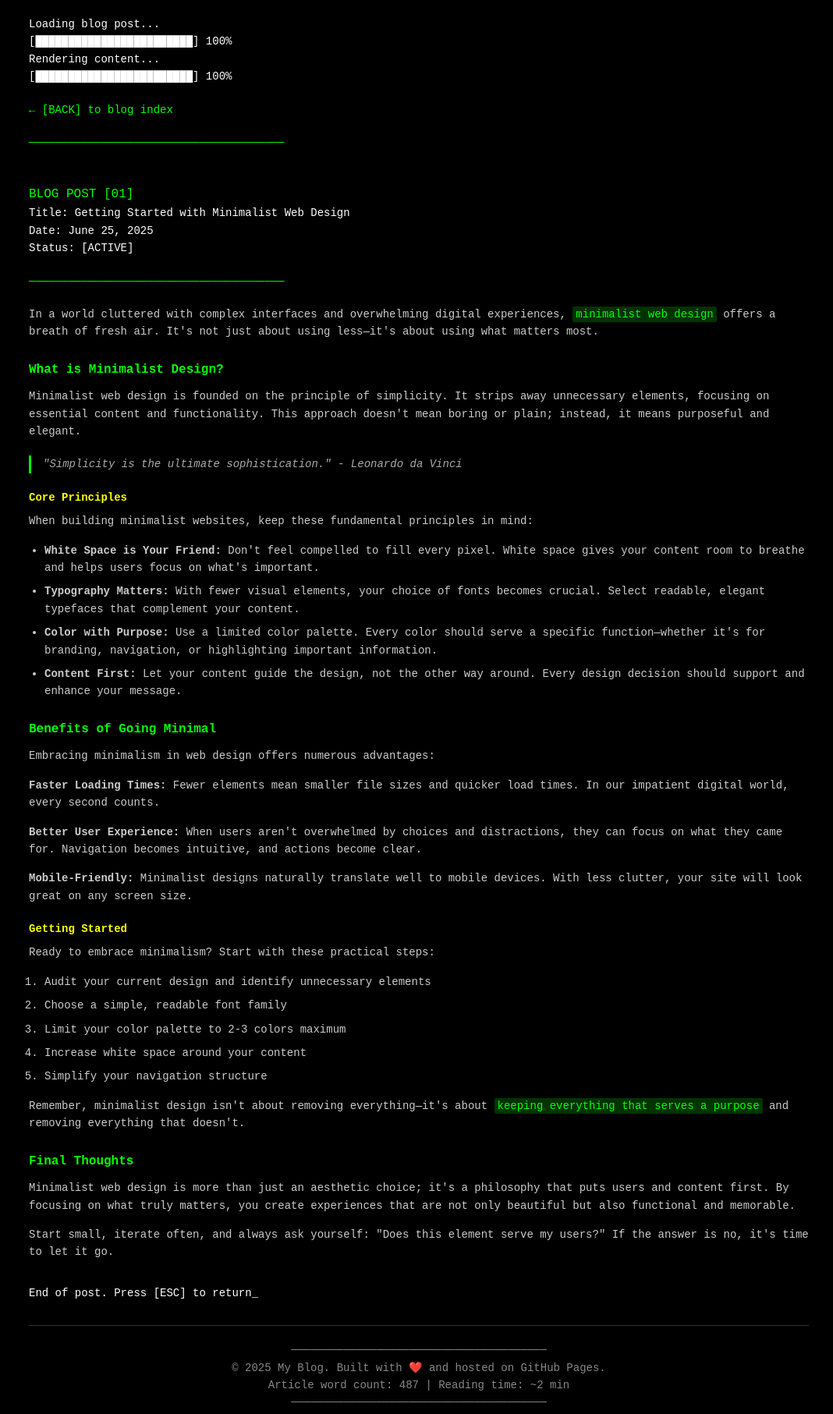
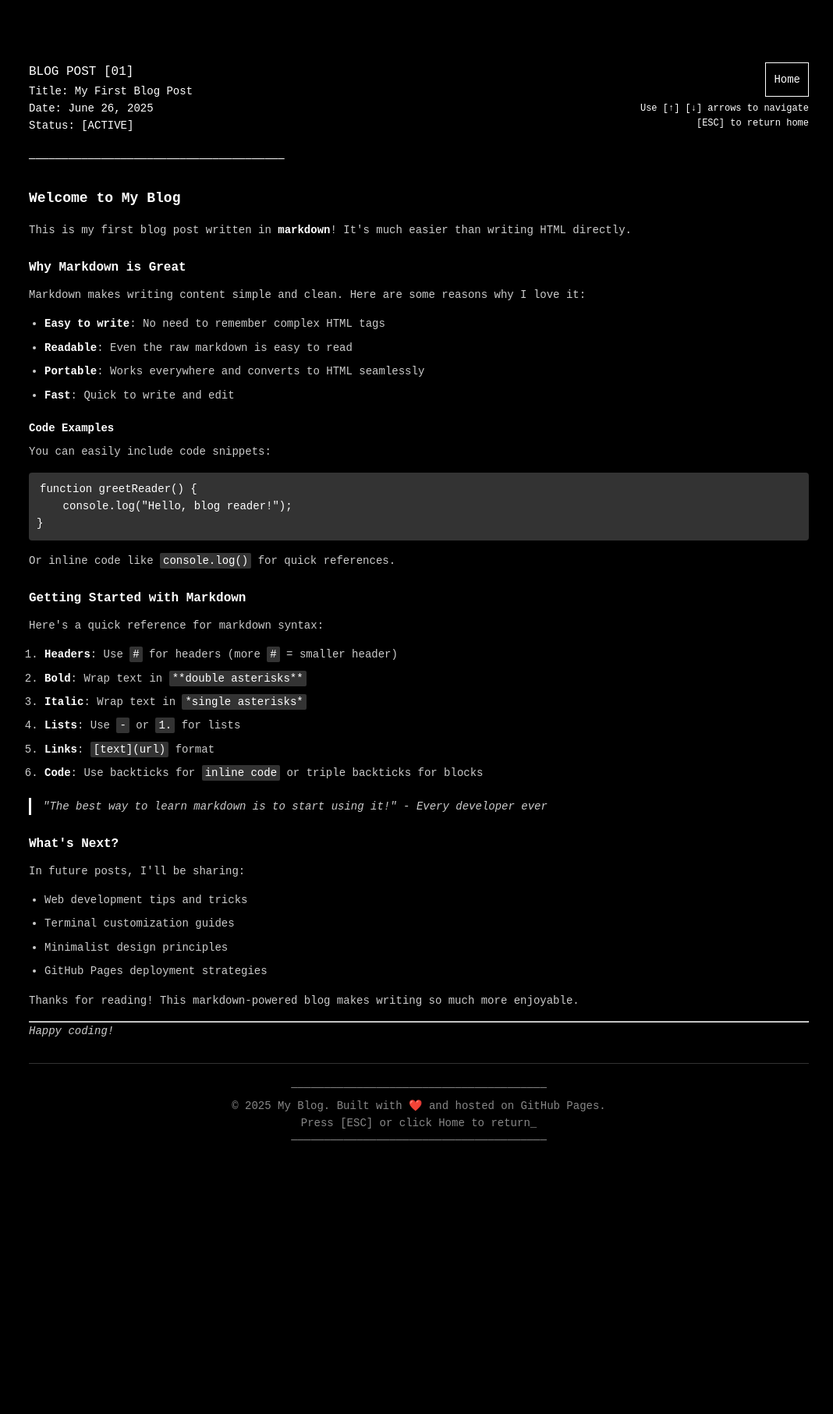
Before and after one commit to TheADT/blog, a plain HTML site: page blog-1.html in a window 1280 px wide. Shown: the whole page at 78% size, without its empty margins (103-1171 px from the left). After the commit the page ends 1494 px from the top, so only its background shows below. Drawn offline with nearby package versions, Linux system fonts and the light colour scheme.

Commit message:
blog-1.html

```diff
--- a/blog-1.html
+++ b/blog-1.html
@@ -2,8 +2,10 @@
 <html lang="en">
 <head>
     <meta charset="UTF-8">
-    <meta name="viewport"="width=device-width, initial-scale=1.0">
-    <title>Getting Started with Minimalist Web Design / Terminal</title>
+    <meta name="viewport" content="width=device-width, initial-scale=1.0">
+    <title>My First Blog Post / Terminal</title>
+    <!-- Markdown parser -->
+    <script src="https://cdnjs.cloudflare.com/ajax/libs/marked/4.3.0/marked.min.js"></script>
     <style>
         * {
             margin: 0;
@@ -24,45 +26,58 @@
         .terminal-container {
             max-width: 1000px;
             margin: 0 auto;
+            position: relative;
         }
 
-        .boot-sequence {
-            animation: typewriter 0.6s steps(50) forwards;
+        .navigation-helper {
+            position: absolute;
+            top: 50px;
+            right: 0;
+            color: #ffffff;
+            font-size: 12px;
+            text-align: right;
         }
 
-        .back-nav {
-            margin-top: 20px;
-            animation: fadeIn 0.3s ease-in 0.6s both;
-        }
-
-        .back-nav a {
-            color: #00ff00;
+        .home-link {
+            position: absolute;
+            top: 0;
+            right: 0;
+            color: #ffffff;
             text-decoration: none;
+            padding: 10px;
+            border: 1px solid #ffffff;
+            background-color: transparent;
             transition: all 0.2s ease;
         }
 
-        .back-nav a:hover {
-            text-shadow: 0 0 5px #00ff00;
+        .home-link:hover {
+            background-color: #ffffff;
+            color: #000000;
         }
 
-        .article-header {
-            margin-top: 20px;
-            animation: fadeIn 0.3s ease-in 0.9s both;
+        .blog-header {
+            margin-top: 60px;
+            margin-bottom: 20px;
         }
 
         .article-content {
             margin-top: 20px;
-            animation: fadeIn 0.3s ease-in 1.2s both;
+        }
+
+        .article-content h1 {
+            color: #ffffff;
+            margin: 25px 0 15px 0;
+            font-size: 18px;
         }
 
         .article-content h2 {
-            color: #00ff00;
+            color: #ffffff;
             margin: 25px 0 10px 0;
             font-size: 16px;
         }
 
         .article-content h3 {
-            color: #ffff00;
+            color: #ffffff;
             margin: 20px 0 8px 0;
             font-size: 14px;
         }
@@ -83,22 +98,51 @@
         }
 
         .article-content blockquote {
-            border-left: 3px solid #00ff00;
+            border-left: 3px solid #ffffff;
             padding-left: 15px;
             margin: 20px 0;
             color: #aaa;
             font-style: italic;
         }
 
-        .highlight {
-            background-color: #003300;
-            color: #00ff00;
+        .article-content code {
+            background-color: #333;
+            color: #ffffff;
             padding: 2px 4px;
             border-radius: 2px;
+            font-family: 'Courier New', monospace;
+        }
+
+        .article-content pre {
+            background-color: #333;
+            color: #ffffff;
+            padding: 10px;
+            border-radius: 4px;
+            overflow-x: auto;
+            margin: 15px 0;
+        }
+
+        .article-content strong {
+            color: #ffffff;
+        }
+
+        .article-content em {
+            color: #ccc;
+            font-style: italic;
+        }
+
+        .article-content a {
+            color: #ffffff;
+            text-decoration: underline;
+            transition: all 0.2s ease;
+        }
+
+        .article-content a:hover {
+            text-shadow: 0 0 5px #ffffff;
         }
 
         .separator {
-            color: #00ff00;
+            color: #ffffff;
             margin: 20px 0;
         }
 
@@ -108,28 +152,10 @@
             border-top: 1px solid #333;
             text-align: center;
             color: #888;
-            animation: fadeIn 0.3s ease-in 1.5s both;
         }
 
         .cursor {
             animation: blink 1s infinite;
-        }
-
-        @keyframes typewriter {
-            0% { opacity: 0; }
-            1% { opacity: 1; }
-            100% { opacity: 1; }
-        }
-
-        @keyframes fadeIn {
-            from {
-                opacity: 0;
-                transform: translateY(10px);
-            }
-            to {
-                opacity: 1;
-                transform: translateY(0);
-            }
         }
 
         @keyframes blink {
@@ -146,119 +172,121 @@
             .terminal-container {
                 padding: 0;
             }
+
+            .home-link {
+                position: static;
+                display: block;
+                margin-bottom: 10px;
+                text-align: center;
+            }
+
+            .navigation-helper {
+                position: static;
+                text-align: center;
+                margin-bottom: 20px;
+            }
+
+            .blog-header {
+                margin-top: 20px;
+                margin-bottom: 15px;
+            }
         }
     </style>
 </head>
 <body>
     <div class="terminal-container">
-        <div class="boot-sequence">
-<pre>Loading blog post...
-[████████████████████████] 100%
-Rendering content...
-[████████████████████████] 100%</pre>
+        <a href="index.html" class="home-link">Home</a>
+
+        <div class="navigation-helper">
+<pre>Use [↑] [↓] arrows to navigate
+[ESC] to return home</pre>
         </div>
 
-        <div class="back-nav">
-<pre><a href="#" onclick="goBack()">← [BACK] to blog index</a></pre>
-        </div>
-
-        <div class="article-header">
-<pre><div class="separator">───────────────────────────────────────</div>
-<span style="color: #00ff00; font-size: 16px;">BLOG POST [01]</span>
-Title: Getting Started with Minimalist Web Design
-Date: June 25, 2025
+        <div class="blog-header">
+<pre><span style="color: #ffffff; font-size: 16px;">BLOG POST [01]</span>
+Title: My First Blog Post
+Date: June 26, 2025
 Status: [ACTIVE]
 <div class="separator">───────────────────────────────────────</div></pre>
         </div>
 
-        <div class="article-content">
-            <p>In a world cluttered with complex interfaces and overwhelming digital experiences, <span class="highlight">minimalist web design</span> offers a breath of fresh air. It's not just about using less—it's about using what matters most.</p>
-
-            <h2>What is Minimalist Design?</h2>
-
-            <p>Minimalist web design is founded on the principle of simplicity. It strips away unnecessary elements, focusing on essential content and functionality. This approach doesn't mean boring or plain; instead, it means purposeful and elegant.</p>
-
-            <blockquote>
-                "Simplicity is the ultimate sophistication." - Leonardo da Vinci
-            </blockquote>
-
-            <h3>Core Principles</h3>
-
-            <p>When building minimalist websites, keep these fundamental principles in mind:</p>
-
-            <ul>
-                <li><strong>White Space is Your Friend:</strong> Don't feel compelled to fill every pixel. White space gives your content room to breathe and helps users focus on what's important.</li>
-                <li><strong>Typography Matters:</strong> With fewer visual elements, your choice of fonts becomes crucial. Select readable, elegant typefaces that complement your content.</li>
-                <li><strong>Color with Purpose:</strong> Use a limited color palette. Every color should serve a specific function—whether it's for branding, navigation, or highlighting important information.</li>
-                <li><strong>Content First:</strong> Let your content guide the design, not the other way around. Every design decision should support and enhance your message.</li>
-            </ul>
-
-            <h2>Benefits of Going Minimal</h2>
-
-            <p>Embracing minimalism in web design offers numerous advantages:</p>
-
-            <p><strong>Faster Loading Times:</strong> Fewer elements mean smaller file sizes and quicker load times. In our impatient digital world, every second counts.</p>
-
-            <p><strong>Better User Experience:</strong> When users aren't overwhelmed by choices and distractions, they can focus on what they came for. Navigation becomes intuitive, and actions become clear.</p>
-
-            <p><strong>Mobile-Friendly:</strong> Minimalist designs naturally translate well to mobile devices. With less clutter, your site will look great on any screen size.</p>
-
-            <h3>Getting Started</h3>
-
-            <p>Ready to embrace minimalism? Start with these practical steps:</p>
-
-            <ol>
-                <li>Audit your current design and identify unnecessary elements</li>
-                <li>Choose a simple, readable font family</li>
-                <li>Limit your color palette to 2-3 colors maximum</li>
-                <li>Increase white space around your content</li>
-                <li>Simplify your navigation structure</li>
-            </ol>
-
-            <p>Remember, minimalist design isn't about removing everything—it's about <span class="highlight">keeping everything that serves a purpose</span> and removing everything that doesn't.</p>
-
-            <h2>Final Thoughts</h2>
-
-            <p>Minimalist web design is more than just an aesthetic choice; it's a philosophy that puts users and content first. By focusing on what truly matters, you create experiences that are not only beautiful but also functional and memorable.</p>
-
-            <p>Start small, iterate often, and always ask yourself: "Does this element serve my users?" If the answer is no, it's time to let it go.</p>
-
-<pre style="margin-top: 30px;">
-End of post. Press [ESC] to return<span class="cursor">_</span>
-</pre>
+        <div class="article-content" id="markdown-content">
+            <!-- Markdown content will be rendered here -->
         </div>
 
         <div class="footer">
 <pre>───────────────────────────────────────
 © 2025 My Blog. Built with ❤️ and hosted on GitHub Pages.
-Article word count: 487 | Reading time: ~2 min
+Press [ESC] or click Home to return<span class="cursor">_</span>
 ───────────────────────────────────────</pre>
         </div>
     </div>
 
     <script>
-        function goBack() {
-            // Simulate terminal loading
-            document.body.style.opacity = '0.3';
-            document.body.innerHTML = `
-                <div style="text-align: center; margin-top: 50px; font-family: 'Courier New', monospace; color: #00ff00;">
-                    <pre>Returning to blog index...
-[████████████████████████] 100%
-Loading...</pre>
-                </div>
-            `;
+        // Your markdown content goes here
+        const markdownContent = `
+# Welcome to My Blog
 
-            setTimeout(() => {
-                alert('In a real blog, this would return to the index page!');
-                document.location.reload();
-            }, 600);
-        }
+This is my first blog post written in **markdown**! It's much easier than writing HTML directly.
+
+## Why Markdown is Great
+
+Markdown makes writing content simple and clean. Here are some reasons why I love it:
+
+- **Easy to write**: No need to remember complex HTML tags
+- **Readable**: Even the raw markdown is easy to read
+- **Portable**: Works everywhere and converts to HTML seamlessly
+- **Fast**: Quick to write and edit
+
+### Code Examples
+
+You can easily include code snippets:
+
+\`\`\`javascript
+function greetReader() {
+    console.log("Hello, blog reader!");
+}
+\`\`\`
+
+Or inline code like \`console.log()\` for quick references.
+
+## Getting Started with Markdown
+
+Here's a quick reference for markdown syntax:
+
+1. **Headers**: Use \`#\` for headers (more \`#\` = smaller header)
+2. **Bold**: Wrap text in \`**double asterisks**\`
+3. **Italic**: Wrap text in \`*single asterisks*\`
+4. **Lists**: Use \`-\` or \`1.\` for lists
+5. **Links**: \`[text](url)\` format
+6. **Code**: Use backticks for \`inline code\` or triple backticks for blocks
+
+> "The best way to learn markdown is to start using it!" - Every developer ever
+
+## What's Next?
+
+In future posts, I'll be sharing:
+
+- Web development tips and tricks
+- Terminal customization guides
+- Minimalist design principles
+- GitHub Pages deployment strategies
+
+Thanks for reading! This markdown-powered blog makes writing so much more enjoyable.
+
+---
+
+*Happy coding!*
+        `;
+
+        // Parse and render markdown
+        document.getElementById('markdown-content').innerHTML = marked.parse(markdownContent);
 
         // Add keyboard navigation
         document.addEventListener('keydown', function(e) {
             if (e.key === 'Escape') {
                 e.preventDefault();
-                goBack();
+                window.location.href = 'index.html';
             }
         });
     </script>
```
